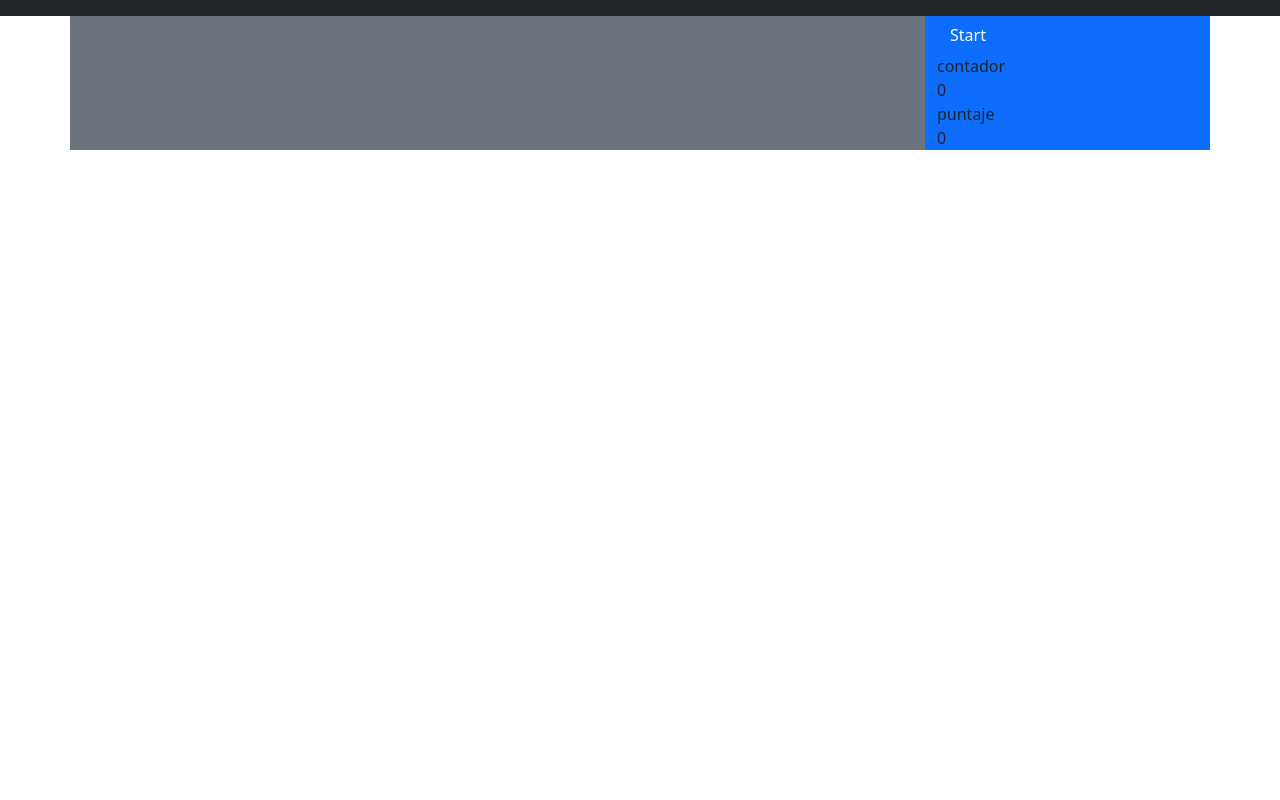
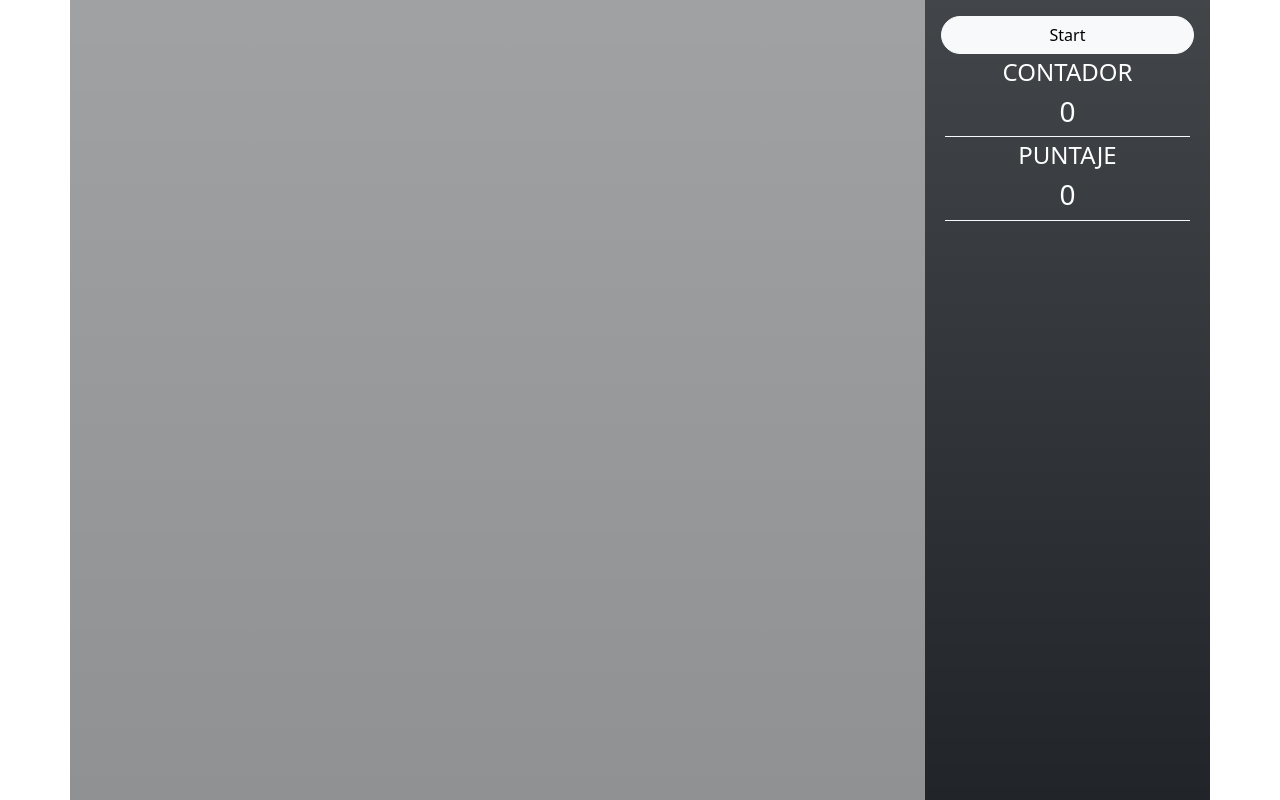
Before and after one commit to rodrigoEsquel/Memoria, a website: page index.html in a window 1280 px wide. Drawn offline with nearby package versions, Linux system fonts and the light colour scheme.

Commit message:
incorpora formato con boostrap

```diff
--- a/index.html
+++ b/index.html
@@ -12,21 +12,16 @@
 </head>
 
 <body>
-  <nav class="navbar navbar-dark bg-dark">
-    <div>
-
-    </div>
-  </nav>
-  <div class="container bg-primary">
+  <div class="container">
     <div class="row">
-      <div class="bg-secondary col-9 d-flex justify-content-center">
-        <div id="contenedor-cartas" class="d-flex flex-wrap w-75 ratio-4x3">
+      <div class="bg-dark bg-gradient bg-opacity-50 col-9 d-flex justify-content-center">
+        <div id="contenedor-cartas" class="d-flex flex-wrap w-75 vh-100">
         </div>
       </div>
-      <div class="col">
-        <button id="start" class="btn btn-primary">Start</button>
-        <div><div>contador</div><div id="contador">0</div></div>
-        <div><div>puntaje</div><div id="puntaje">0</div></div>
+      <div class="col bg-dark bg-gradient bg-opacity-90 p-3 justify-content-center">
+        <button id="start" class="btn btn-light rounded-pill w-100">Start</button>
+        <div class="text-center text-white m-1 border-bottom border-light"><h4>CONTADOR</h4><h3 id="contador">0</h3></div>
+        <div class="text-center text-white m-1 border-bottom border-light"><h4>PUNTAJE</h4><h3 id="puntaje">0</h3></div>
       </div>
     </div>
   </div>
--- a/index.js
+++ b/index.js
@@ -30,6 +30,7 @@ function memoria() {
       clearInterval(IDcontador);
     }
     puntaje = 0;
+    actualizarPuntaje(puntaje);
   }
 
 function actualizarPuntaje(puntaje) {
@@ -64,7 +65,7 @@ function actualizarPuntaje(puntaje) {
   function crearCarta() {
     const $nuevaCarta = document.createElement("div");
     $nuevaCarta.className = "card border border-dark m-1 invisible";
-    $nuevaCarta.style = "width: 8rem";
+    $nuevaCarta.style = "width: 9rem";
     return $nuevaCarta;
   }
 
@@ -145,8 +146,6 @@ function actualizarPuntaje(puntaje) {
 
   function iniciarJuego() {
     resetearJuego();
-
-    quitarCartas();
     añadirCartas(conseguirArrayAleatorio(numeroPares));
     configurarClickCarta(funcionPrimeraCarta);
     mostrarCartas();
```
